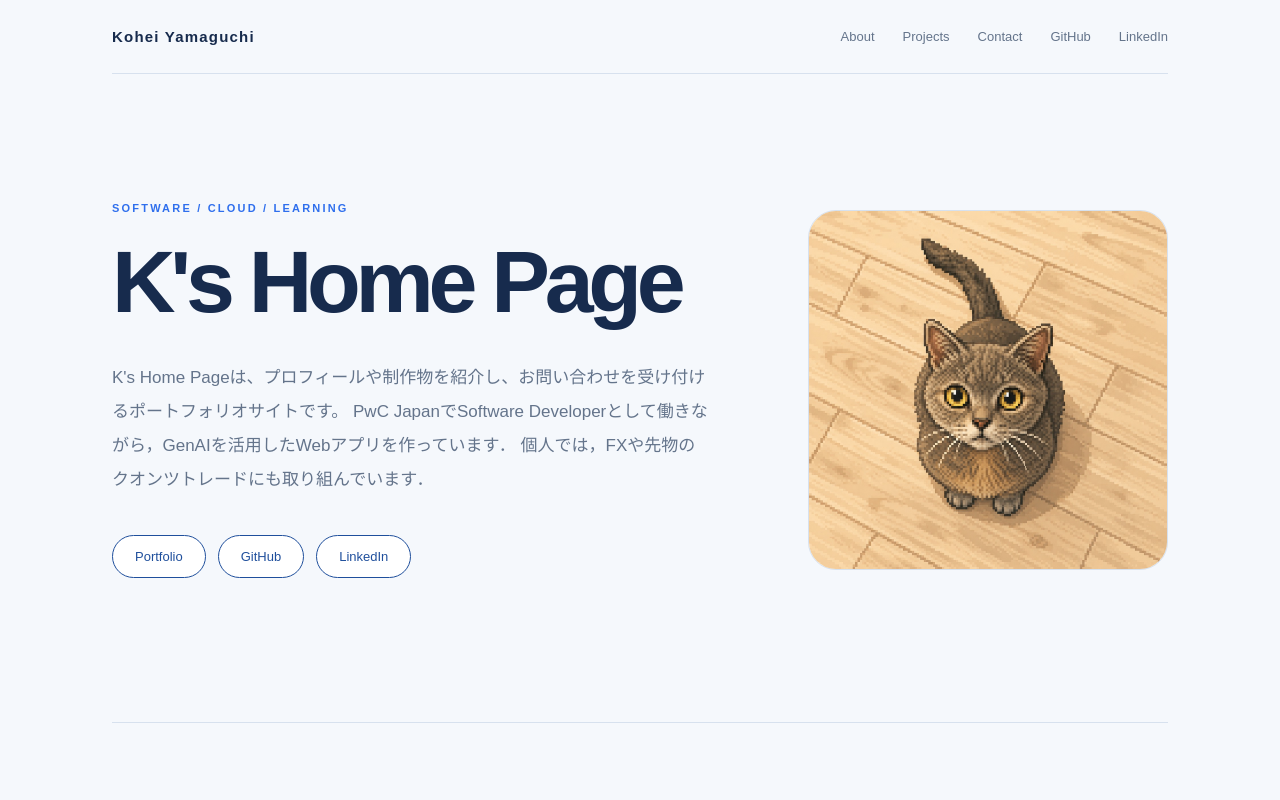
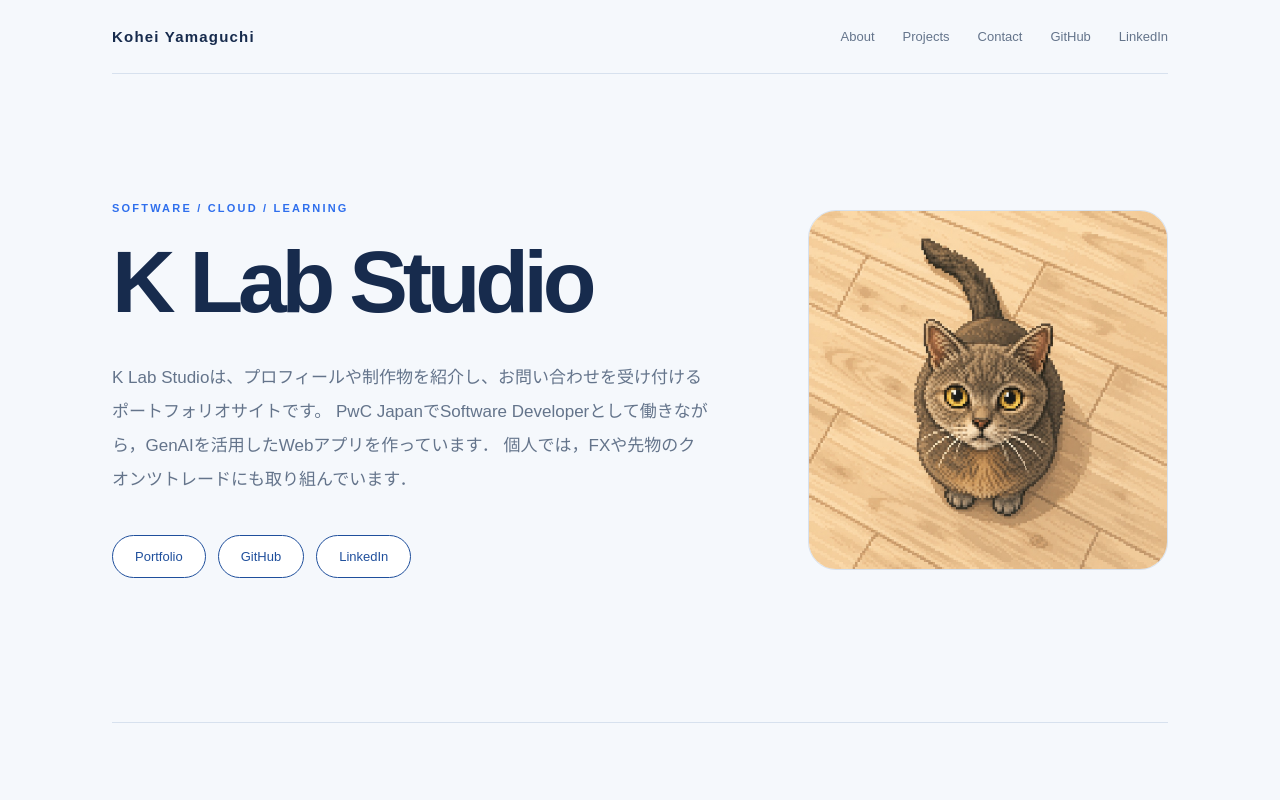
Before and after one commit to K0he1/koheiyamaguchi-portfolio, a Next.js app: page / in a window 1280 px wide. Shown: the top 800 px of the page. Built offline with nearby package versions, Linux system fonts and the light colour scheme.

Commit message:
Update homepage title and description to reflect new branding as K Lab Studio

```diff
--- a/app/page.tsx
+++ b/app/page.tsx
@@ -36,9 +36,9 @@ export default function Home() {
         <div className="hero-layout">
           <div className="hero-content">
             <p className="eyebrow">SOFTWARE / CLOUD / LEARNING</p>
-            <h1>K&apos;s Home Page</h1>
+            <h1>K Lab Studio</h1>
             <p className="hero-copy">
-              K&apos;s Home Pageは、プロフィールや制作物を紹介し、お問い合わせを受け付けるポートフォリオサイトです。
+              K Lab Studioは、プロフィールや制作物を紹介し、お問い合わせを受け付けるポートフォリオサイトです。
               PwC JapanでSoftware Developerとして働きながら，GenAIを活用したWebアプリを作っています．
               個人では，FXや先物のクオンツトレードにも取り組んでいます．
             </p>
```
